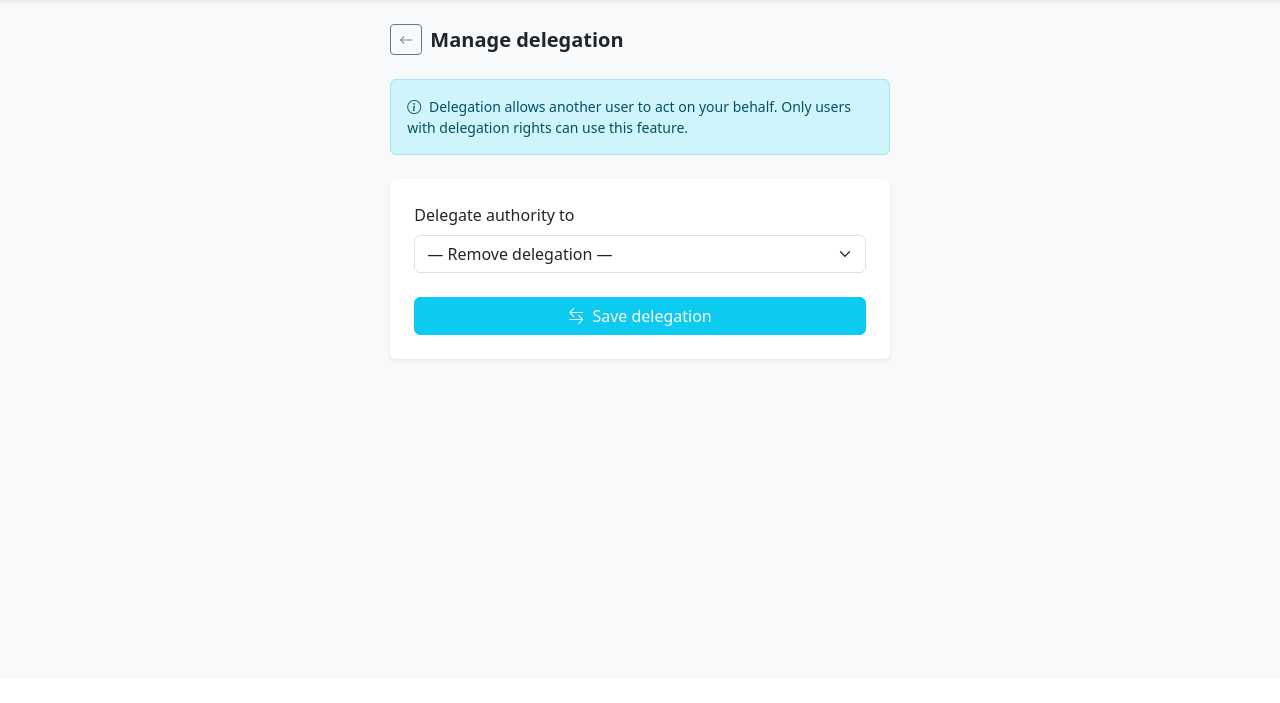
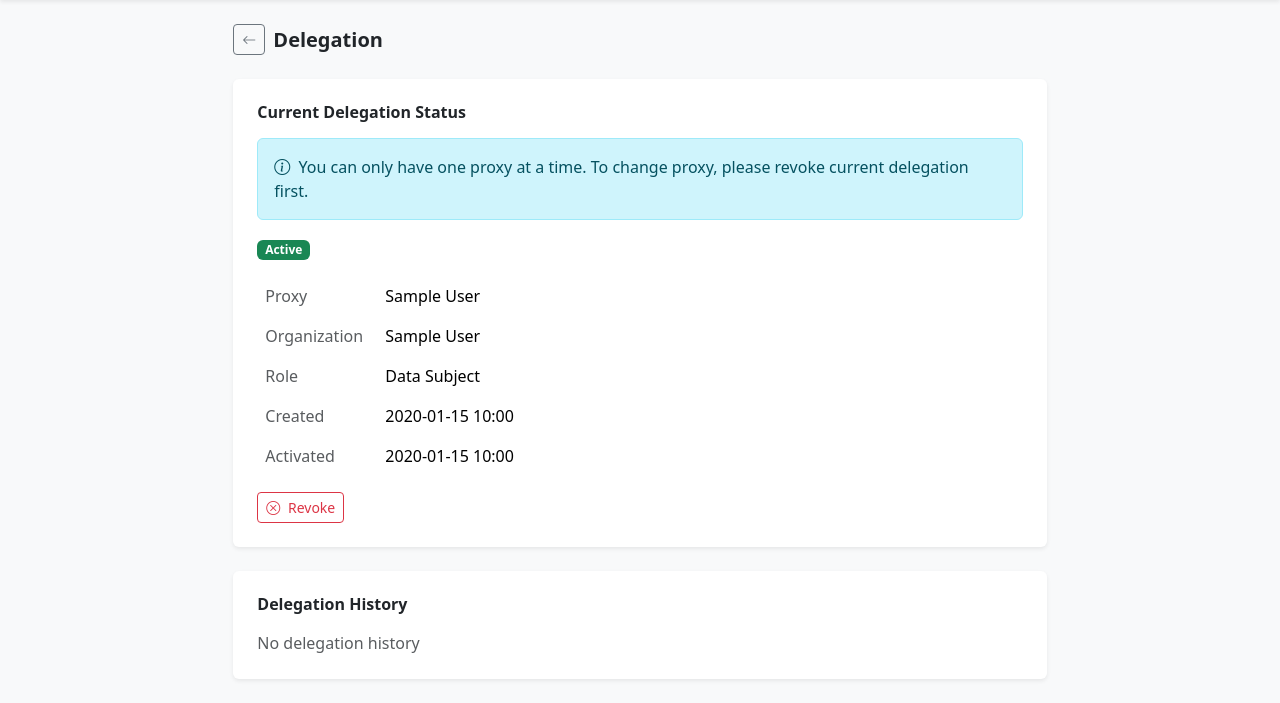
Before and after one commit to vincentNtabaazi/health-records-consent-management-system, a Django app: page /users/profile/delegate/ in a window 1280 px wide; the page is wider, and only the part inside the window is pictured. Shown: the part 121-824 px from the top of that part. Before the commit the page ends 483 px from the top of that part, so only its background shows below. Run offline with Django 5.2, Linux system fonts and the light colour scheme; a user stored in the database is signed in; tables that the repository leaves empty hold one stand-in row (values such as "Sample post"); some libraries are stand-ins or nearby versions.

Commit message:
feat: add data subject delegation management flow

```diff
--- a/templates/partials/navbar.html
+++ b/templates/partials/navbar.html
@@ -187,10 +187,15 @@
                 <i class="bi bi-shield-lock me-2"></i> Change Password
               </a>
             </li>
-            {% if request.user.can_delegate %}
+            {% if request.user.role.name == 'subject' %}
             <li>
               <a class="dropdown-item" href="{% url 'users:delegation_view' %}">
                 <i class="bi bi-arrow-left-right me-2"></i> Delegation
+              </a>
+            </li>
+            <li>
+              <a class="dropdown-item" href="{% url 'users:delegate_requests_view' %}">
+                <i class="bi bi-person-plus me-2"></i> Delegate Requests
               </a>
             </li>
             {% endif %}
--- a/templates/users/delegation.html
+++ b/templates/users/delegation.html
@@ -4,44 +4,165 @@
 {% block content %}
 <div class="container-fluid px-4 py-4">
   <div class="row justify-content-center">
-    <div class="col-md-5">
+    <div class="col-md-8">
 
       <div class="d-flex align-items-center gap-2 mb-4">
         <a href="{% url 'users:profile_view' %}" class="btn btn-sm btn-outline-secondary">
           <i class="bi bi-arrow-left"></i>
         </a>
-        <h5 class="mb-0 fw-semibold">Manage delegation</h5>
+        <h5 class="mb-0 fw-semibold">Delegation</h5>
       </div>
 
-      <div class="alert alert-info small mb-4">
-        <i class="bi bi-info-circle me-1"></i>
-        Delegation allows another user to act on your behalf. Only users with delegation rights can use this feature.
+      <!-- Current Delegation Status -->
+      <div class="card border-0 shadow-sm mb-4">
+        <div class="card-body p-4">
+          <h6 class="fw-semibold mb-3">Current Delegation Status</h6>
+
+          {% if current_delegation %}
+            <div class="alert alert-info mb-3">
+              <i class="bi bi-info-circle me-1"></i>
+              You can only have one proxy at a time. To change proxy, please revoke current delegation first.
+            </div>
+            <div class="mb-3">
+              {% if current_delegation.status == 'active' %}
+                <span class="badge bg-success">Active</span>
+              {% elif current_delegation.status == 'accepted' %}
+                <span class="badge bg-info">Accepted</span>
+                <small class="text-muted ms-1">(Delegation accepted, awaiting activation)</small>
+              {% elif current_delegation.status == 'pending' %}
+                <span class="badge bg-warning text-dark">Pending</span>
+                <small class="text-muted ms-1">(Proxy selected, awaiting your confirmation)</small>
+              {% endif %}
+            </div>
+
+            <table class="table table-borderless">
+              <tr>
+                <td class="text-muted" style="width: 120px;">Proxy</td>
+                <td>{{ current_delegation.proxy.get_full_name }}</td>
+              </tr>
+              <tr>
+                <td class="text-muted">Organization</td>
+                <td>{{ current_delegation.proxy.organization_name|default:"—"|default_if_none:"—" }}</td>
+              </tr>
+              <tr>
+                <td class="text-muted">Role</td>
+                <td>Data Subject</td>
+              </tr>
+              <tr>
+                <td class="text-muted">Created</td>
+                <td>{{ current_delegation.created_at|date:"Y-m-d H:i" }}</td>
+              </tr>
+              {% if current_delegation.activated_at %}
+              <tr>
+                <td class="text-muted">Activated</td>
+                <td>{{ current_delegation.activated_at|date:"Y-m-d H:i" }}</td>
+              </tr>
+              {% endif %}
+            </table>
+
+            <form method="POST" action="{% url 'users:delegation_view' %}" class="d-flex gap-2 mt-3">
+              {% csrf_token %}
+              <button type="submit" name="action" value="revoke" class="btn btn-outline-danger btn-sm">
+                <i class="bi bi-x-circle me-1"></i> Revoke
+              </button>
+            </form>
+
+          {% else %}
+            <div class="text-muted">No proxy set</div>
+          {% endif %}
+        </div>
       </div>
 
-      <div class="card border-0 shadow-sm">
+      <!-- Select Proxy - only show when no current delegation -->
+      {% if not current_delegation %}
+      <div class="card border-0 shadow-sm mb-4">
         <div class="card-body p-4">
-          <form method="POST" action="{% url 'users:delegation_view' %}">
+          <h6 class="fw-semibold mb-3">Select Proxy</h6>
+
+          <form method="POST" action="{% url 'users:delegation_view' %}" class="mb-4">
             {% csrf_token %}
-            <div class="mb-4">
-              <label class="form-label fw-medium">Delegate authority to</label>
-              <select name="delegate_to" class="form-select">
-                <option value="">— Remove delegation —</option>
-                {% for u in form.delegate_to.field.queryset %}
-                  {% if u != request.user %}
-                    <option value="{{ u.pk }}"
-                      {% if request.user.delegated_to.pk == u.pk %}selected{% endif %}>
-                      {{ u.get_full_name }} ({{ u.role.get_name_display|default:"No role" }})
-                    </option>
-                  {% endif %}
-                {% endfor %}
-              </select>
-            </div>
-            <div class="d-grid">
-              <button type="submit" class="btn btn-info text-white">
-                <i class="bi bi-arrow-left-right me-1"></i> Save delegation
+            <input type="hidden" name="action" value="search">
+            <div class="input-group">
+              <input type="text" name="query" class="form-control" placeholder="Search username, name or email" value="{{ search_query|default:'' }}">
+              <button type="submit" class="btn btn-outline-secondary">
+                <i class="bi bi-search me-1"></i> Search
               </button>
             </div>
           </form>
+
+          {% if search_query %}
+            <div class="mb-2 text-muted small">Search results:</div>
+            {% if candidates %}
+              <form method="POST" action="{% url 'users:delegation_view' %}">
+                {% csrf_token %}
+                <input type="hidden" name="action" value="create">
+                <div class="list-group mb-3">
+                  {% for u in candidates %}
+                    <label class="list-group-item list-group-item-action d-flex justify-content-between align-items-center">
+                      <div>
+                        <input type="radio" name="proxy_id" value="{{ u.id }}" required>
+                        <span class="ms-2">{{ u.get_full_name }}</span>
+                        <span class="text-muted small">({{ u.organization_name|default:'No organization' }})</span>
+                      </div>
+                      <span class="badge bg-secondary">Data Subject</span>
+                    </label>
+                  {% endfor %}
+                </div>
+                <button type="submit" class="btn btn-primary">
+                  <i class="bi bi-check-circle me-1"></i> Confirm
+                </button>
+              </form>
+            {% else %}
+              <div class="text-muted">No matching users found</div>
+            {% endif %}
+          {% else %}
+            <div class="text-muted small">Search and select a proxy</div>
+          {% endif %}
+        </div>
+      </div>
+      {% endif %}
+
+      <!-- Delegation History -->
+      <div class="card border-0 shadow-sm">
+        <div class="card-body p-4">
+          <h6 class="fw-semibold mb-3">Delegation History</h6>
+
+          {% if delegation_logs %}
+            <div class="table-responsive">
+              <table class="table table-sm">
+                <thead>
+                  <tr>
+                    <th>Time</th>
+                    <th>Action</th>
+                    <th>Performed By</th>
+                    <th>Notes</th>
+                  </tr>
+                </thead>
+                <tbody>
+                  {% for log in delegation_logs %}
+                    <tr>
+                      <td>{{ log.timestamp|date:"Y-m-d H:i" }}</td>
+                      <td>
+                        {% if log.action == 'created' %}
+                          <span class="badge bg-primary">Created</span>
+                        {% elif log.action == 'replaced' %}
+                          <span class="badge bg-info">Replaced</span>
+                        {% elif log.action == 'revoked' %}
+                          <span class="badge bg-warning">Revoked</span>
+                        {% elif log.action == 'activation_requested' %}
+                          <span class="badge bg-secondary">Activation Requested</span>
+                        {% endif %}
+                      </td>
+                      <td>{{ log.performed_by.get_full_name }}</td>
+                      <td class="text-muted small">{{ log.notes|default:"—" }}</td>
+                    </tr>
+                  {% endfor %}
+                </tbody>
+              </table>
+            </div>
+          {% else %}
+            <div class="text-muted">No delegation history</div>
+          {% endif %}
         </div>
       </div>
 
--- a/users/urls.py
+++ b/users/urls.py
@@ -6,6 +6,7 @@ from .views import (
     profile_view,
     change_password_view,
     delegation_view,
+    delegate_requests_view,
     user_management_view,
     toggle_user_active_view,
     change_user_role_view,
@@ -26,6 +27,8 @@ urlpatterns = [
     path("profile/", profile_view, name="profile_view"),
     path("profile/password/", change_password_view, name="change_password_view"),
     path("profile/delegate/", delegation_view, name="delegation_view"),
+    path("profile/delegate-requests/", delegate_requests_view, name="delegate_requests_view"),
+    path("profile/delegation/", delegation_view, name="delegation_view_alt"),
 
     # ── admin: user management ────────────────
     path("admin/users/", user_management_view, name="user_management_view"),
--- a/users/views.py
+++ b/users/views.py
@@ -1,11 +1,13 @@
-from django.contrib import messages
+from django.db.models import Q
+from django.utils import timezone
 from django.contrib.auth import login, logout
 from django.contrib.auth.decorators import login_required
+from django.contrib import messages
 from django.shortcuts import render, redirect, get_object_or_404
 from django.contrib.auth.hashers import make_password
 
 from django.contrib.auth import get_user_model
-from .models import Role, CustomPermission, RolePermission
+from .models import Role, CustomPermission, RolePermission, Delegation, DelegationLog
 from .forms import SignupForm, LoginForm, ProfileForm, ChangePasswordForm, DelegateForm
 from .utils import authenticate
 from django.core.mail import send_mail
@@ -163,36 +165,208 @@ def change_password_view(request):
 
 @login_required(login_url="users:login_view")
 def delegation_view(request):
-    """Let users with can_delegate=True assign or remove a delegate."""
-    if not request.user.can_delegate:
-        messages.error(request, "You do not have delegation rights.", extra_tags="danger")
-        return redirect("users:profile_view")
+    """Data subject delegation management page."""
+    # Check: only subject role can access
+    user_role = getattr(getattr(request.user, 'role', None), 'name', None)
+    if user_role != 'subject':
+        messages.error(request, 'Only data subjects can access this page.', extra_tags='danger')
+        return redirect('pages:home')
 
-    form = DelegateForm(
-        request.POST or None,
-        initial={"delegate_to": request.user.delegated_to},
-    )
+    # Get current delegation
+    current_delegation = Delegation.objects.filter(
+        data_subject=request.user,
+        status__in=['pending', 'accepted', 'active']
+    ).order_by('-created_at').first()
 
-    if request.method == "POST":
-        if form.is_valid():
-            delegate = form.cleaned_data["delegate_to"]
-            if delegate and delegate == request.user:
-                form.add_error("delegate_to", "You cannot delegate to yourself.")
-            else:
-                request.user.delegated_to = delegate
-                request.user.save(update_fields=["delegated_to"])
-                if delegate:
-                    messages.success(request, f"Authority delegated to {delegate.get_full_name()}.")
-                else:
-                    messages.success(request, "Delegation removed.")
-                return redirect("users:profile_view")
+    candidates = []
+    search_query = ''
 
-    return render(request, "users/delegation.html", {"form": form})
+    if request.method == 'POST':
+        action = request.POST.get('action')
+
+        # === Search ===
+        if action == 'search':
+            search_query = request.POST.get('query', '').strip()
+            candidates = []
+            if search_query:
+                candidates = list(User.objects.filter(
+                    role__name='subject',
+                    is_active=True
+                ).exclude(
+                    id=request.user.id
+                ).filter(
+                    Q(username__icontains=search_query) |
+                    Q(first_name__icontains=search_query) |
+                    Q(last_name__icontains=search_query) |
+                    Q(email__icontains=search_query)
+                ).distinct()[:20])
+
+            return render(request, 'users/delegation.html', {
+                'current_delegation': current_delegation,
+                'candidates': candidates,
+                'search_query': search_query,
+            })
+
+        # === Create/Replace ===
+        if action in ('create', 'replace'):
+            proxy_id = request.POST.get('proxy_id')
+
+            # Check 1: cannot delegate to self
+            if str(proxy_id) == str(request.user.id):
+                messages.error(request, 'You cannot delegate to yourself.', extra_tags='danger')
+                return redirect('users:delegation_view')
+
+            # Check 2: proxy must be another subject
+            proxy = User.objects.filter(
+                id=proxy_id,
+                role__name='subject',
+                is_active=True
+            ).first()
+
+            if not proxy:
+                messages.error(request, 'Please select a valid proxy.', extra_tags='danger')
+                return redirect('users:delegation_view')
+
+            if action == 'replace' and current_delegation:
+                # Mark old delegation as revoked
+                old_proxy_name = current_delegation.proxy.get_full_name()
+                current_delegation.status = 'revoked'
+                current_delegation.revoked_at = timezone.now()
+                current_delegation.save(update_fields=['status', 'revoked_at'])
+
+                new_proxy_name = proxy.get_full_name()
+                DelegationLog.objects.create(
+                    delegation=current_delegation,
+                    action='replaced',
+                    performed_by=request.user,
+                    notes=f'{old_proxy_name} -> {new_proxy_name}'
+                )
+
+            # Create new delegation
+            new_delegation = Delegation.objects.create(
+                data_subject=request.user,
+                proxy=proxy,
+                status='pending'
+            )
+
+            DelegationLog.objects.create(
+                delegation=new_delegation,
+                action='created',
+                performed_by=request.user,
+                notes=f'Delegated to {proxy.get_full_name()}'
+            )
+
+            messages.success(request, 'Proxy set. Pending activation.')
+            return redirect('users:delegation_view')
+
+        # === Revoke ===
+        if action == 'revoke' and current_delegation:
+            current_delegation.status = 'revoked'
+            current_delegation.revoked_at = timezone.now()
+            current_delegation.save(update_fields=['status', 'revoked_at'])
+
+            DelegationLog.objects.create(
+                delegation=current_delegation,
+                action='revoked',
+                performed_by=request.user
+            )
+
+            messages.success(request, 'Delegation revoked.')
+            return redirect('users:delegation_view')
+
+    # Get delegation operation history
+    delegation_logs = DelegationLog.objects.filter(
+        delegation__data_subject=request.user
+    ).select_related('delegation', 'performed_by')[:50]
+
+    return render(request, 'users/delegation.html', {
+        'current_delegation': current_delegation,
+        'delegation_logs': delegation_logs,
+    })
+
+
+@login_required(login_url="users:login_view")
+def delegate_requests_view(request):
+    """My Delegation Requests - Accept/Reject delegate requests and view accepted delegations."""
+    # Check: only subject role can access
+    user_role = getattr(getattr(request.user, 'role', None), 'name', None)
+    if user_role != 'subject':
+        messages.error(request, 'Only data subjects can access this page.', extra_tags='danger')
+        return redirect('pages:home')
+
+    # First section: pending delegate requests
+    pending_delegations = Delegation.objects.filter(
+        proxy=request.user,
+        status='pending'
+    ).select_related('data_subject')
+
+    # Second section: accepted but not yet active
+    accepted_delegations = Delegation.objects.filter(
+        proxy=request.user,
+        status='accepted'
+    ).select_related('data_subject')
+
+    if request.method == 'POST':
+        delegation_id = request.POST.get('delegation_id')
+        action = request.POST.get('action')
+
+        # Get delegation - must belong to this proxy and have correct status
+        delegation = None
+        if action in ('accept', 'reject'):
+            delegation = Delegation.objects.filter(
+                id=delegation_id,
+                proxy=request.user,
+                status='pending'
+            ).first()
+        elif action == 'request_activation':
+            delegation = Delegation.objects.filter(
+                id=delegation_id,
+                proxy=request.user,
+                status='accepted'
+            ).first()
+
+        if not delegation:
+            messages.error(request, 'Invalid request.', extra_tags='danger')
+            return redirect('users:delegate_requests_view')
+
+        if action == 'accept':
+            delegation.status = 'accepted'
+            delegation.save(update_fields=['status'])
+            DelegationLog.objects.create(
+                delegation=delegation,
+                action='accepted',
+                performed_by=request.user,
+                notes=f'Accepted delegation from {delegation.data_subject.get_full_name()}'
+            )
+            messages.success(request, 'Delegation accepted. You can act on their behalf when activated.')
+
+        elif action == 'reject':
+            delegation.status = 'rejected'
+            delegation.save(update_fields=['status'])
+            DelegationLog.objects.create(
+                delegation=delegation,
+                action='rejected',
+                performed_by=request.user,
+                notes=f'Rejected delegation from {delegation.data_subject.get_full_name()}'
+            )
+            messages.success(request, 'Delegation rejected.')
+
+        elif action == 'request_activation':
+            # Future Work - not implemented yet
+            messages.info(request, 'Activation request flow is not implemented yet.')
+            return redirect('users:delegate_requests_view')
+
+        return redirect('users:delegate_requests_view')
+
+    return render(request, 'users/delegate_requests.html', {
+        'pending_delegations': pending_delegations,
+        'accepted_delegations': accepted_delegations,
+    })
 
 
 # ─────────────────────────────────────────────
 # admin – user management  (staff/superuser only)
-# ─────────────────────────────────────────────
+# ───────────────────────────────────────────��─
 
 def _require_admin(request):
     return request.user.is_authenticated and (request.user.is_staff or request.user.is_superuser)
```
Also changed, not shown: templates/users/delegate_requests.html (added, +90 -0 lines), users/models.py (+71 -0 lines), users/migrations/0002_delegation_delegationlog_and_more.py (added), users/migrations/0003_remove_delegation_one_active_delegation_per_subject_and_more.py (added), 3 other files.
